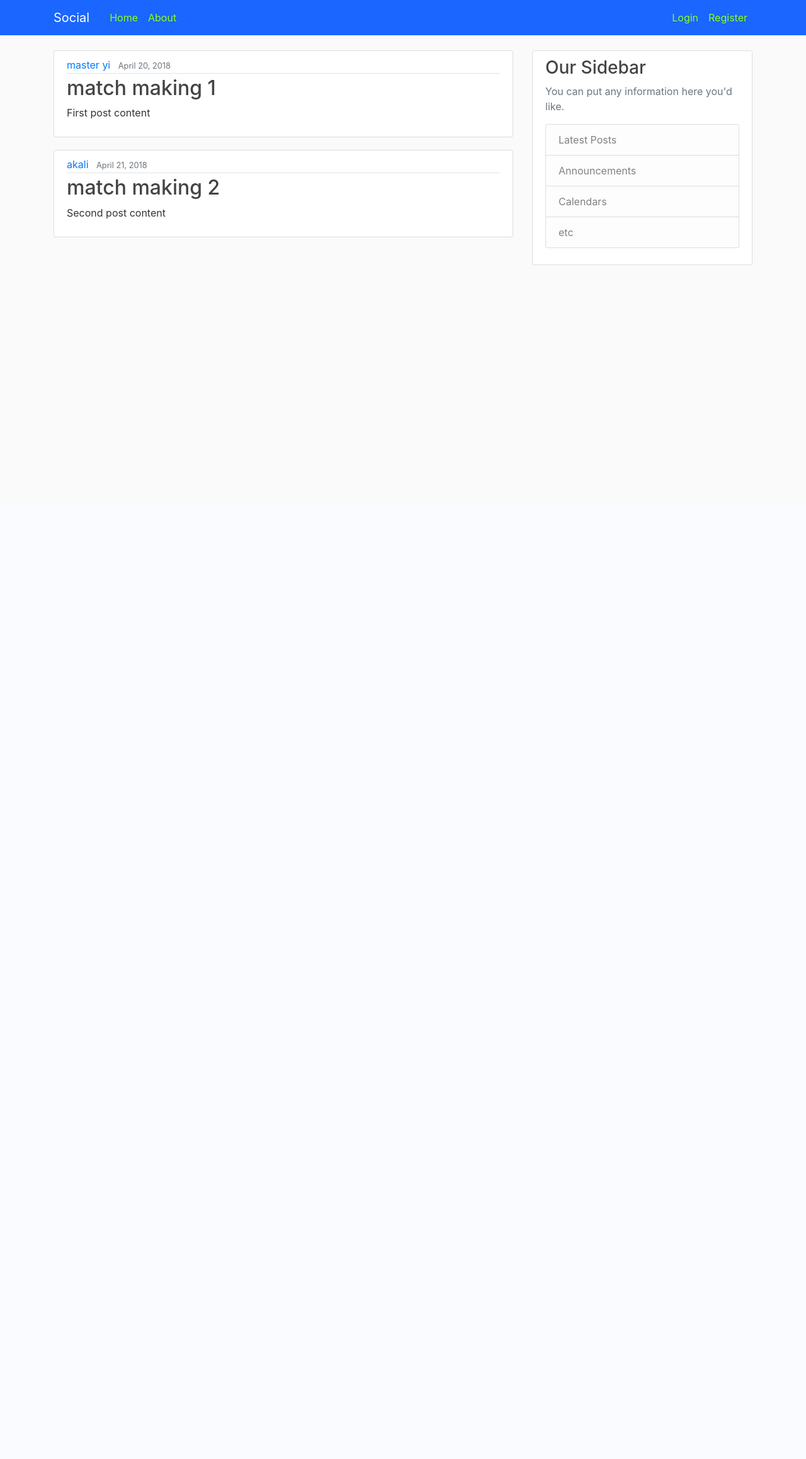
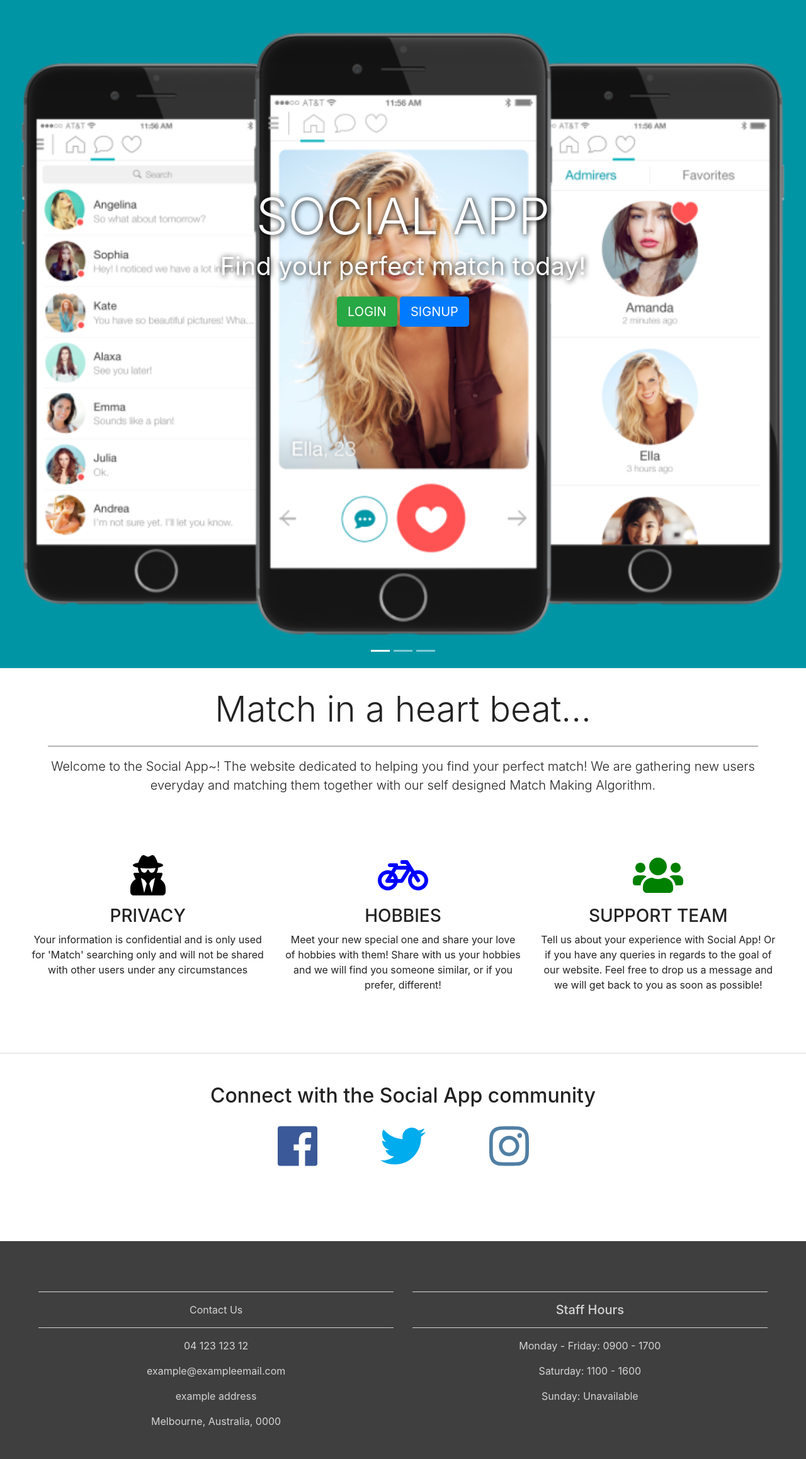
Before and after one commit to jiangnanxu/match-making, a Flask app: page /home in a window 1280 px wide. Shown: the whole page at 63% size. Before the commit the page ends 421 px from the top, so only its background shows below. Run offline with Flask 2, Linux system fonts and the light colour scheme; some libraries are stand-ins or nearby versions.

Commit message:
added brand new home page

```diff
--- a/app/routes.py
+++ b/app/routes.py
@@ -24,13 +24,16 @@ posts = [
 @app.route("/")
 @app.route("/home")
 def home():
-    return render_template('home.html', posts=posts)
+    return render_template('homepage.html', posts=posts)
 
 
 @app.route("/about")
 def about():
     return render_template('about.html', title='About')
 
+@app.route("/profile")
+def profile():
+    return render_template('profile.html', profile='Profile')
 
 @app.route("/register", methods=['GET', 'POST'])
 def register():
--- /dev/null
+++ b/app/static/css/homepage.css
@@ -0,0 +1,87 @@
+html, body {
+    height: 100%;
+    width: 100%;
+    font-famiy: 'Poppins', sans-serif;
+    color: #222222;
+}
+
+.carousel-inner img {
+    width: 100%;
+    height: 100%;
+}
+
+.carousel-caption {
+    position: absolute;
+    top: 50%;
+    transform: translateY(-50%);
+}
+.carousel-caption h1 {
+    font-size: 500%;
+    text-transform: uppercase;
+    text-shadow: 1px 1px 10px #000;
+}
+
+.carousel-caption h3 {
+    font-size: 250%;
+    font-weight: 400;
+    text-shadow: 1px 1px 10px #000;
+    padding-bottom: 1rem;
+}
+.padding {
+    padding-bottom: 2rem;
+}
+.welcome {
+    width: 75%;
+    margin: 0 auto;
+    padding-top: 2rem;
+}
+.welcome hr {
+    border-top: 2px solid #b4b4b4;
+    width: 95%;
+}
+.text-center {
+    width: 95%;
+    margin: 0 auto;
+    padding-top: 2rem;
+}
+.fa-user-secret {
+    color: #000;
+}
+.fa-bicycle {
+    color: #0000FF;
+}
+.fa-users {
+    color: #008000;
+}
+.fa-user-secret, .fa-bicycle, .fa-users {
+    font-size: 4em;
+    margin: 1rem;
+}
+.social a {
+    font-size: 4.5em;
+    padding: 3rem;
+}
+.fa-facebook {
+    color: #3b5998;
+}
+.fa-twitter {
+    color: #00aced;
+}
+.fa-instagram {
+    color: #517fa4;
+}
+.fa-facebook:hover,
+.fa-twitter:hover,
+.fa-instagram:hover{
+    color: #d5d5d5;
+}
+
+footer {
+    background-color: #3f3f3f;
+    color: #d5d5d5;
+    padding-top: 2rem;
+}
+hr.light {
+    border-top: 1px solid #d5d5d5;
+    width:100%;
+}
--- a/app/static/css/main.css
+++ b/app/static/css/socialapp.css
@@ -9,7 +9,7 @@ h1, h2, h3, h4, h5, h6 {
 }
 
 .bg-steel {
-  background-color: #1a66ff;
+  background-color: #535353;
 }
 
 .site-header .navbar-nav .nav-link {
--- /dev/null
+++ b/app/templates/homepage.html
@@ -0,0 +1,126 @@
+<!DOCTYPE html>
+<html lang="en">
+    <head>
+        <meta charset="utf-8">
+        <meta name="viewport" content="width=device-width, initial-scale=1">
+        <title>SOCIAL APP HOME PAGE</title>
+        <link rel="stylesheet" href="https://maxcdn.bootstrapcdn.com/bootstrap/4.0.0/css/bootstrap.min.css">
+        <script src="https://ajax.googleapis.com/ajax/libs/jquery/3.3.1/jquery.min.js"></script>
+        <script src="https://cdnjs.cloudflare.com/ajax/libs/popper.js/1.12.9/umd/popper.min.js"></script>
+        <script src="https://maxcdn.bootstrapcdn.com/bootstrap/4.0.0/js/bootstrap.min.js"></script>
+        <script src="https://use.fontawesome.com/releases/v5.0.8/js/all.js"></script>
+        <link href="/static/css/homepage.css" rel="stylesheet">
+    </head>
+
+     <!-- Carousel section -->
+     <div id="slides" class="carousel slide" data-ride="carousel">
+        <ul class="carousel-indicators">
+            <li data-target="#slides" data-slide-to="0" class="active"></li>
+            <li data-target="#slides" data-slide-to="1"></li>
+            <li data-target="#slides" data-slide-to="2"></li>
+        </ul>
+        <div class="carousel-inner">
+            <div class="carousel-item active">
+                <img src="static/image/pic1.png">
+                <div class="carousel-caption">
+                    <h1 class="display-2">Social App</h1>
+                    <h3>Find your perfect match today!</h3>
+                    <button type="button" class="btn btn-success btn-lg" href="{{ url_for('register') }}">LOGIN</button>
+                    <button type="button" class="btn btn-primary btn-lg" href="{{ url_for('register') }}">SIGNUP</button>
+                </div>
+            </div>
+            <div class="carousel-item">
+                <img src="static/image/pic2.jpg">
+            </div>
+            <div class="carousel-item">
+                <img src="static/image/pic3.jpg">
+            </div>
+        </div>
+    </div>
+
+    <!-- Stamps -->
+    <div class="container-fluid padding">
+    <div class="row welcome text-center">
+        <div class="col-12">
+            <h1 class="display-4">Match in a heart beat...</h1>
+        </div>
+        <hr>
+        <div class="col-12">
+            <p class="lead">Welcome to the Social App~! The website dedicated to helping you find
+                your perfect match!  We are gathering new users everyday and matching them together
+                with our self designed Match Making Algorithm.
+            </p>
+        </div>
+    </div>
+    </div>
+
+    <!-- Match Making fundamentals -->
+    <div class="conatiner-fluid padding">
+    <div class="row text-center padding">
+        <div class="col-xs-12 col-sm-6 col-md-4">
+            <i class="fas fa-user-secret"></i>
+            <h3>PRIVACY</h3>
+            <p>Your information is confidential and is only used for 'Match' searching only and
+                will not be shared with other users under any circumstances
+            </p>
+        </div>
+        <div class="col-xs-12 col-sm-6 col-md-4">
+            <i class="fa fa-bicycle"></i>
+            <h3>HOBBIES</h3>
+            <p>Meet your new special one and share your love of hobbies with them! Share with us
+                your hobbies and we will find you someone similar, or if you prefer, different!
+            </p>
+        </div>
+        <div class="col-sm-12 col-md-4">
+            <i class="fa fa-users"></i>
+            <h3>SUPPORT TEAM</h3>
+            <p>Tell us about your experience with Social App! Or if you have any queries in regards
+                to the goal of our website. Feel free to drop us a message and we will get back to you as soon as
+                possible!
+            </p>
+        </div>
+    </div>
+    </div>
+    <hr class="light">
+
+    <!-- Connect with us -->
+    <div class="container-fluid padding">
+    <div class="row text-center padding">
+        <div class="col-12">
+        <h2>Connect with the Social App community</h2>
+        </div>
+        <div class="col-12 social padding">
+            <a href"#"><i class="fab fa-facebook"></i></a>
+            <a href"#"><i class="fab fa-twitter"></i></a>
+            <a href"#"><i class="fab fa-instagram"></i></a>
+        </div>
+    </div>
+    </div>
+
+    <!-- Footer -->
+    <footer>
+        <div class="container-fluid padding">
+        <div class="row text-center">
+            <div class="col-md-6">
+                <hr class="light">
+                <p>Contact Us</p>
+                <hr class="light">
+                <p>04 123 123 12</p>
+                <p>example@exampleemail.com</p>
+                <p>example address</p>
+                <p>Melbourne, Australia, 0000</p>
+            </div>
+            <div class="col-md-6">
+                <hr class="light">
+                <h5>Staff Hours</h5>
+                <hr class="light">
+                <p>Monday - Friday: 0900 - 1700</p>
+                <p>Saturday: 1100 - 1600</p>
+                <p>Sunday: Unavailable</p>
+                <p></p>
+            </div>
+        </div>
+        </div>
+    </footer>
+
+</html>
--- a/app/templates/layout.html
+++ b/app/templates/layout.html
@@ -8,7 +8,7 @@
     <!-- Bootstrap CSS -->
     <link rel="stylesheet" href="https://maxcdn.bootstrapcdn.com/bootstrap/4.0.0/css/bootstrap.min.css" integrity="sha384-Gn5384xqQ1aoWXA+058RXPxPg6fy4IWvTNh0E263XmFcJlSAwiGgFAW/dAiS6JXm" crossorigin="anonymous">
 
-    <link rel="stylesheet" type="text/css" href="{{ url_for('static', filename='css/main.css') }}">
+    <link rel="stylesheet" type="text/css" href="{{ url_for('static', filename='css/socialapp.css') }}">
 
     {% if title %}
         <title>Social - {{ title }}</title>
@@ -28,6 +28,7 @@
             <div class="navbar-nav mr-auto">
               <a class="nav-item nav-link" href="{{ url_for('home') }}">Home</a>
               <a class="nav-item nav-link" href="{{ url_for('about') }}">About</a>
+              <a class="nav-item nav-link" href="{{ url_for('profile') }}">Profile</a>
             </div>
             <!-- Navbar Right Side -->
             <div class="navbar-nav">
@@ -37,6 +38,7 @@
               {% else %}
                 <a class="nav-item nav-link" href="{{ url_for('login') }}">Login</a>
                 <a class="nav-item nav-link" href="{{ url_for('register') }}">Register</a>
+                <a class="nav-item nav-link">Update Profile</a>
               {% endif %}
             </div>
           </div>
```
Also changed, not shown: app/templates/profile.html (added, +26 -0 lines), app/static/image/naruto.jpg (deleted), app/static/image/pic1.png (added), app/static/image/pic2.jpg (added), app/static/image/pic3.jpg (added).
